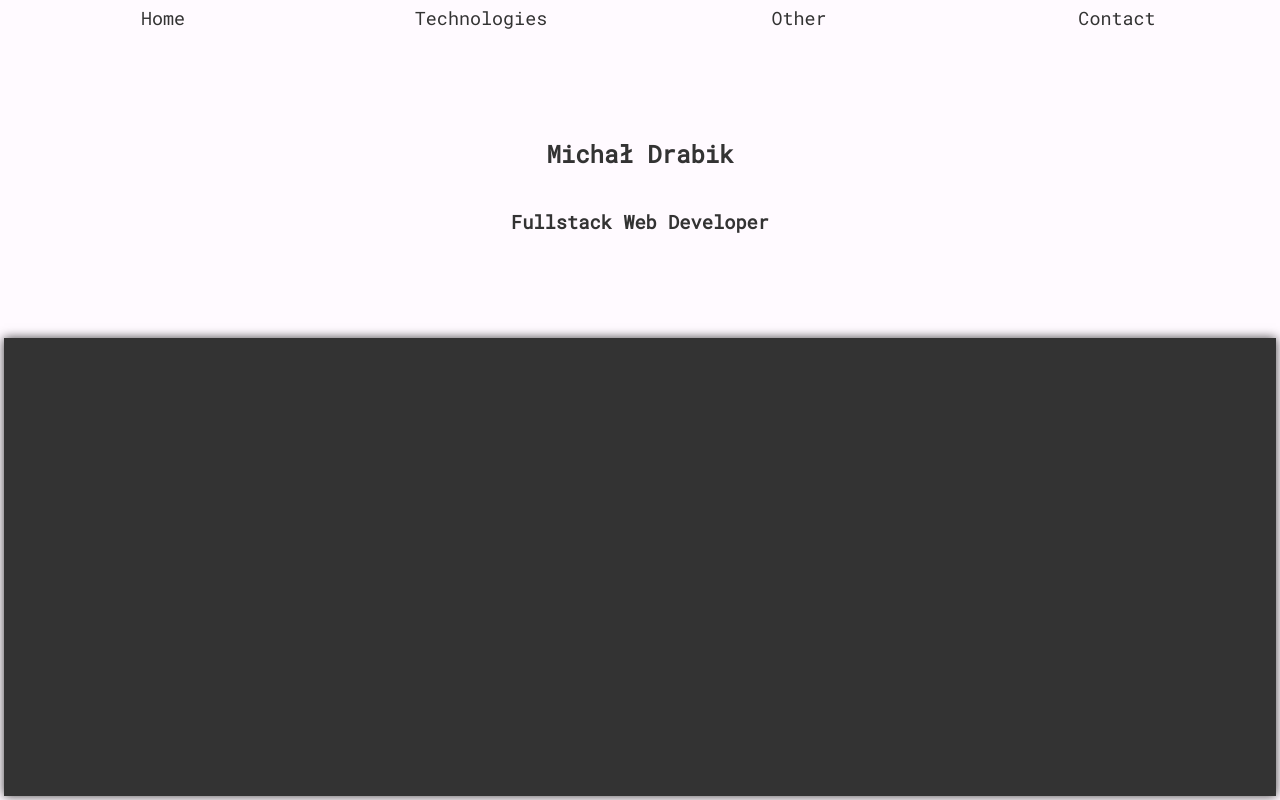
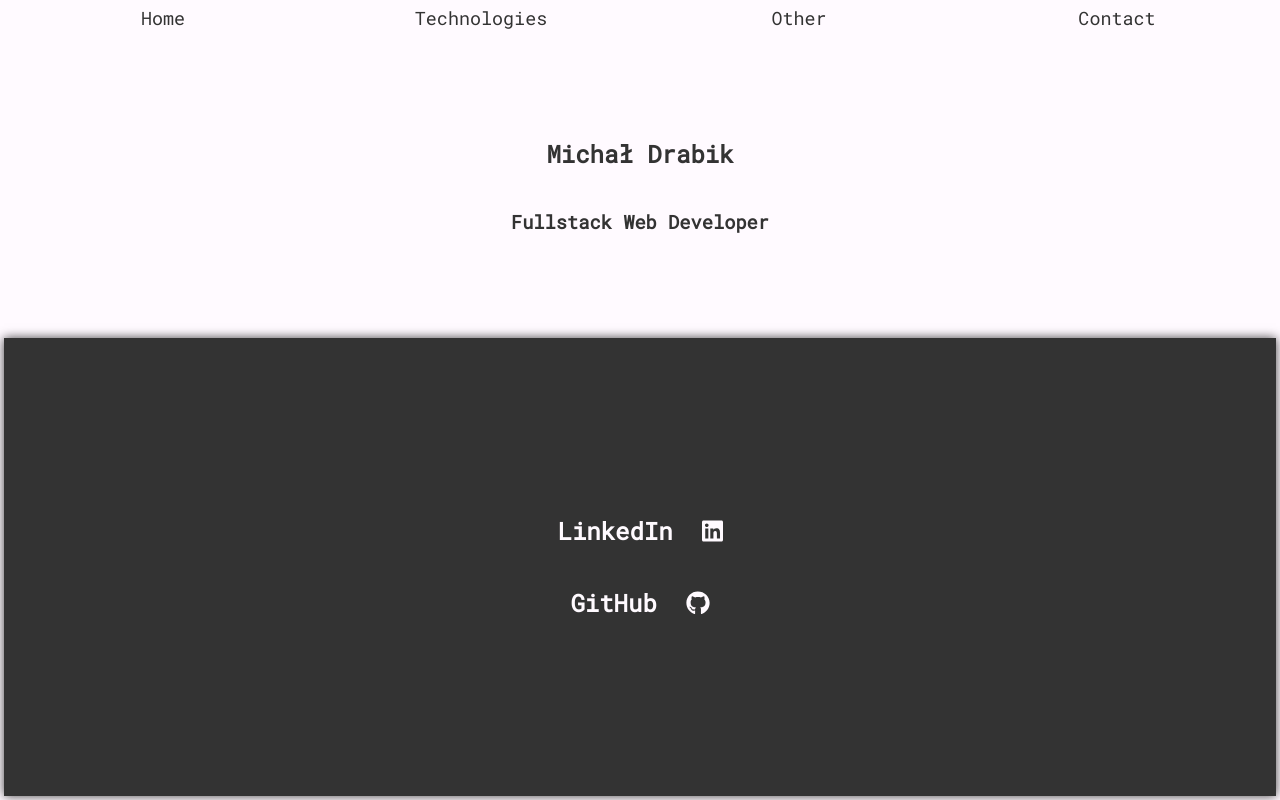
Before and after one commit to micdra7/personal-website, a React (Create React App) app: page /contact in a window 1280 px wide. Built offline with nearby package versions, Linux system fonts and the light colour scheme.

Commit message:
Added Contact component

```diff
--- a/package.json
+++ b/package.json
@@ -3,6 +3,9 @@
   "version": "0.1.0",
   "private": true,
   "dependencies": {
+    "@fortawesome/fontawesome-svg-core": "^1.2.25",
+    "@fortawesome/free-brands-svg-icons": "^5.11.2",
+    "@fortawesome/react-fontawesome": "^0.1.7",
     "node-sass": "^4.13.0",
     "react": "^16.11.0",
     "react-dom": "^16.11.0",
--- a/src/components/App/App.js
+++ b/src/components/App/App.js
@@ -6,6 +6,7 @@ import MainInfoSection from '../MainInfoSection/MainInfoSection';
 import CurrentInfo from '../CurrentInfo/CurrentInfo';
 import Navbar from '../Navbar/Navbar';
 import Technologies from '../Technologies/Technologies';
+import Contact from '../Contact/Contact';
 
 const App = () => {
 
@@ -20,6 +21,8 @@ const App = () => {
                 <FlipSection>
                     <Route exact path="/" render={() => <CurrentInfo />} />
                     <Route path="/tech" render={() => <Technologies />} />
+
+                    <Route path="/contact" render={() => <Contact />} />
                 </FlipSection>
             </Router>
 
--- /dev/null
+++ b/src/components/Contact/Contact.js
@@ -0,0 +1,27 @@
+import React from 'react';
+import './Contact.scss';
+import { FontAwesomeIcon } from '@fortawesome/react-fontawesome';
+import { faLinkedin, faGithub } from '@fortawesome/free-brands-svg-icons';
+
+const Contact = () => {
+    return (
+        <div className="contact">
+           <h1>
+               <a href="https://www.linkedin.com/in/micha%C5%82-drabik-5497b4191/">
+                   LinkedIn
+                   &nbsp;
+                   <FontAwesomeIcon icon={faLinkedin} />
+               </a>
+           </h1>
+           <h1>
+               <a href="https://github.com/micdra7">
+                   GitHub
+                   &nbsp;
+                   <FontAwesomeIcon icon={faGithub} />
+               </a>
+           </h1>
+        </div>
+    );
+};
+
+export default Contact;
--- /dev/null
+++ b/src/components/Contact/Contact.scss
@@ -0,0 +1,20 @@
+@import '../../variables.scss';
+
+.contact {
+    width: 100%;
+    display: flex;
+    flex-flow: column nowrap;
+    justify-content: center;
+    align-items: center;
+
+    & h1 {
+        & a {
+            text-decoration: none;
+            color: $secondary-color;
+
+            &:hover, &:active {
+                color: $secondary-dark;
+            }
+        }
+    }
+}
--- a/src/variables.scss
+++ b/src/variables.scss
@@ -5,6 +5,7 @@ $font: 'Roboto Mono', -apple-system, BlinkMacSystemFont, 'Segoe UI', 'Roboto', '
 
 $primary-color: #333333;
 $secondary-color: #fffaff;
+$secondary-dark: #fffaffd5;
 
 $small: 460px;
 $large: 768px;
```
Also changed, not shown: 2 other files (tests, documents, lock files or other folders).
